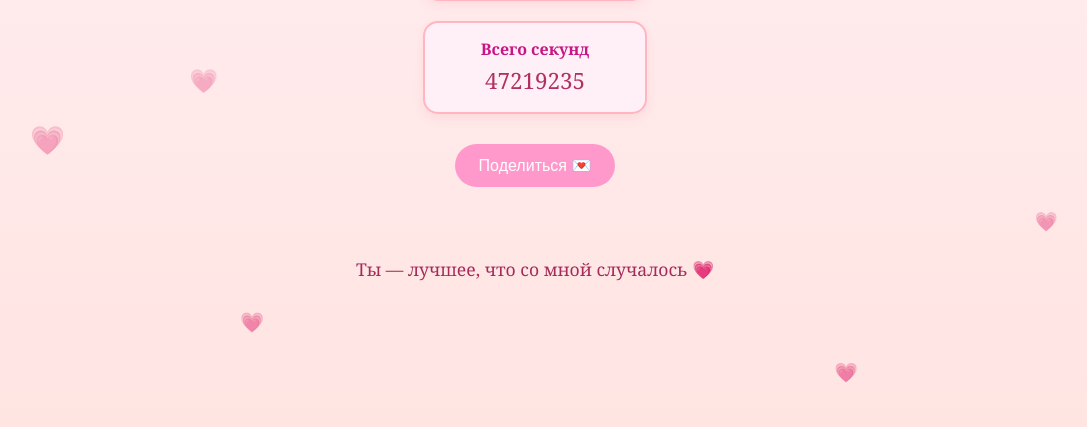
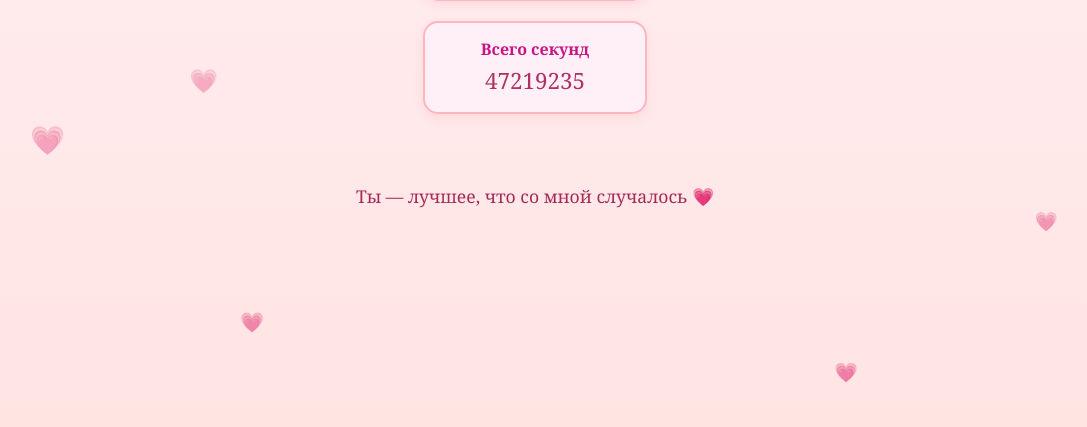
Before and after one commit to semionser/DI, a Flask app: page / in a window 1280 px wide. Shown: the part 397-824 px from the top of the page, without its empty margins (105-1192 px from the left). Run offline with Flask 3, Linux system fonts and the light colour scheme.

Commit message:
first commit

```diff
--- a/templates/valentine.html
+++ b/templates/valentine.html
@@ -1,3 +1,4 @@
+
 <!DOCTYPE html>
 <html lang="ru">
 <head>
@@ -222,9 +223,7 @@
     <div class="year-markers" id="year-markers"></div>
   </div>
 
-  <div>
-    <button class="share-button" onclick="copyLink()">Поделиться 💌</button>
-  </div>
+
 
   <div class="footer">Ты — лучшее, что со мной случалось 💗</div>
 
```
